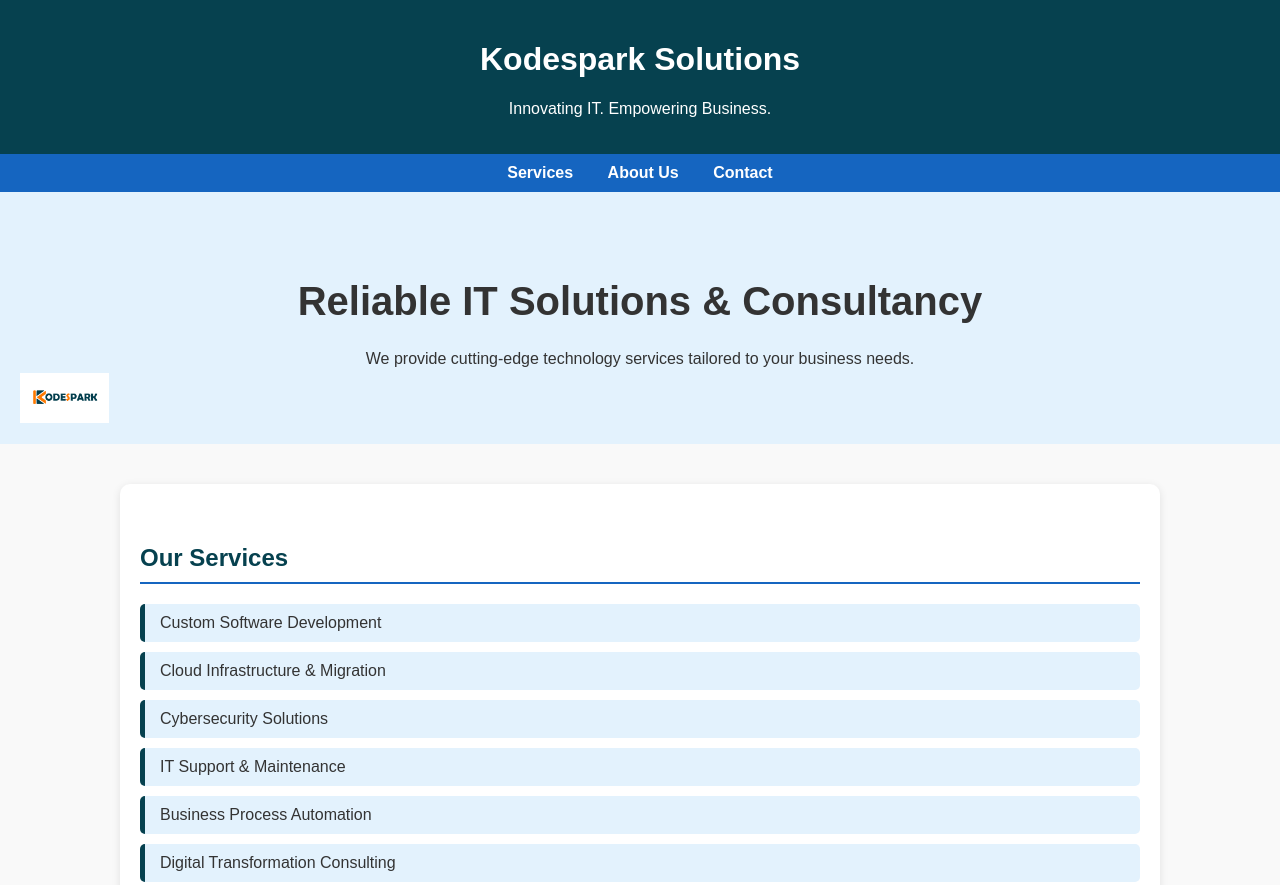
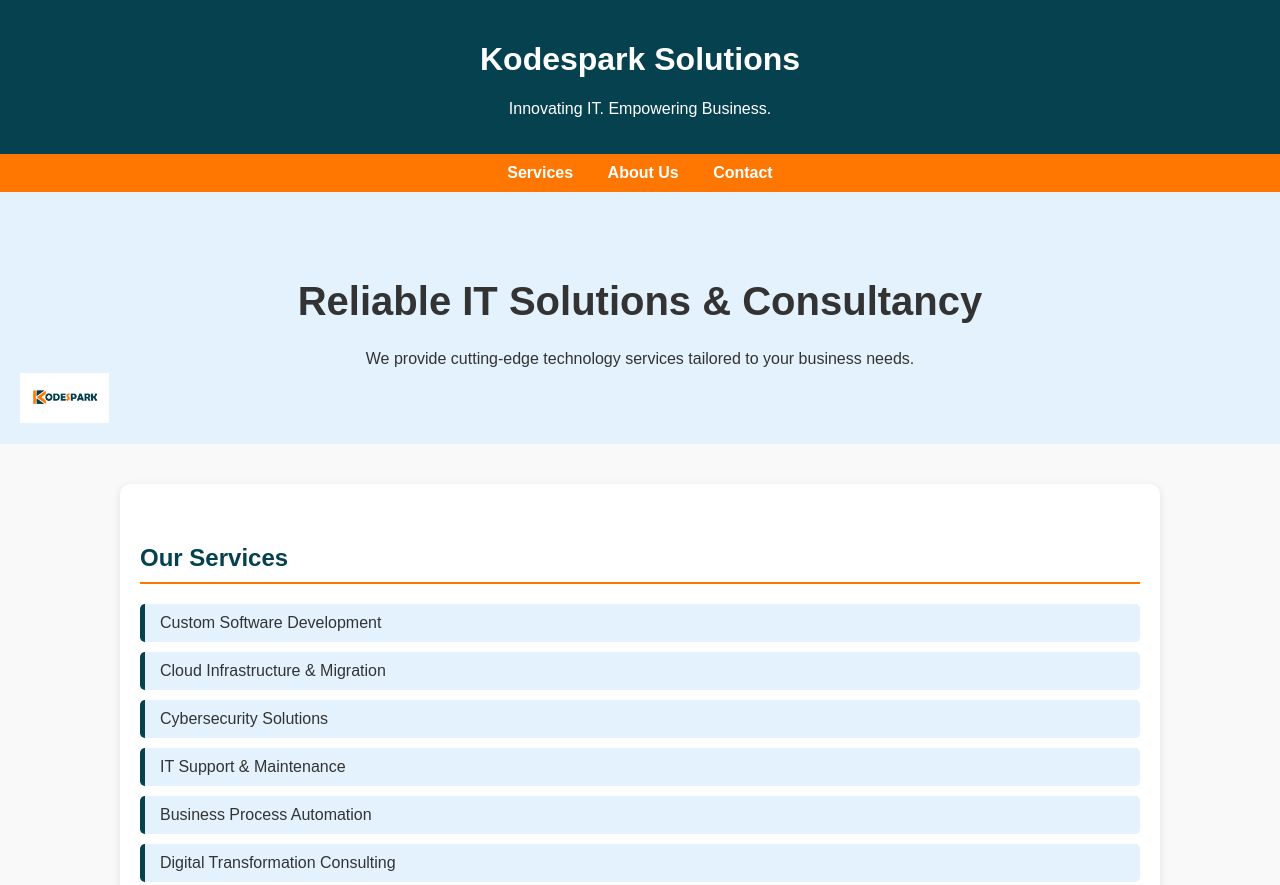
Before and after one commit to kodesparks/kodespark-ui, a plain HTML site: page index.html in a window 1280 px wide. Shown: the top 885 px of the page. Drawn offline with Linux system fonts and the light colour scheme.

Commit message:
Update index.html

```diff
--- a/index.html
+++ b/index.html
@@ -28,7 +28,7 @@
       height: 50px;
     }
     nav {
-      background-color: #1565c0;
+      background-color: #ff7700;
       padding: 10px;
       text-align: center;
     }
@@ -58,7 +58,7 @@
     .section h2 {
       color: #06414f;
       margin-bottom: 20px;
-      border-bottom: 2px solid #1565c0;
+      border-bottom: 2px solid #ff7700;
       padding-bottom: 10px;
     }
     .section ul {
```
